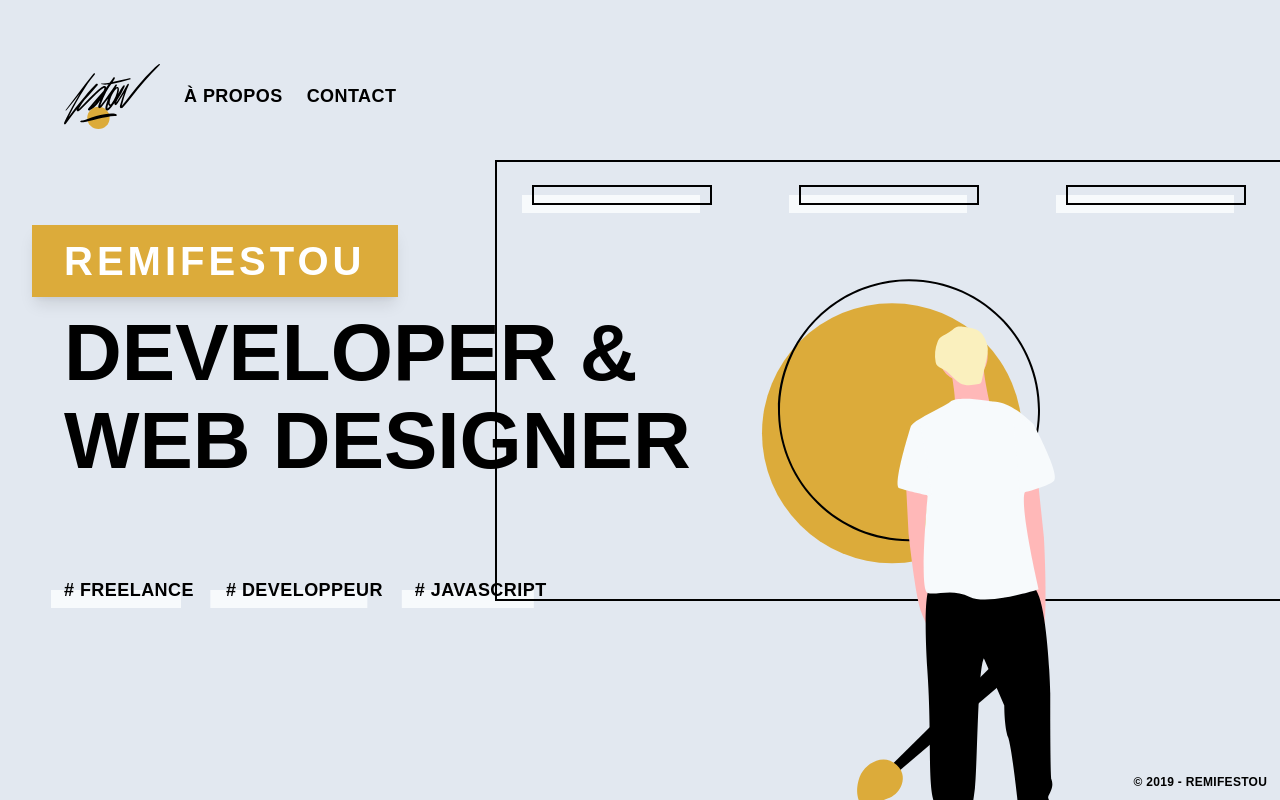
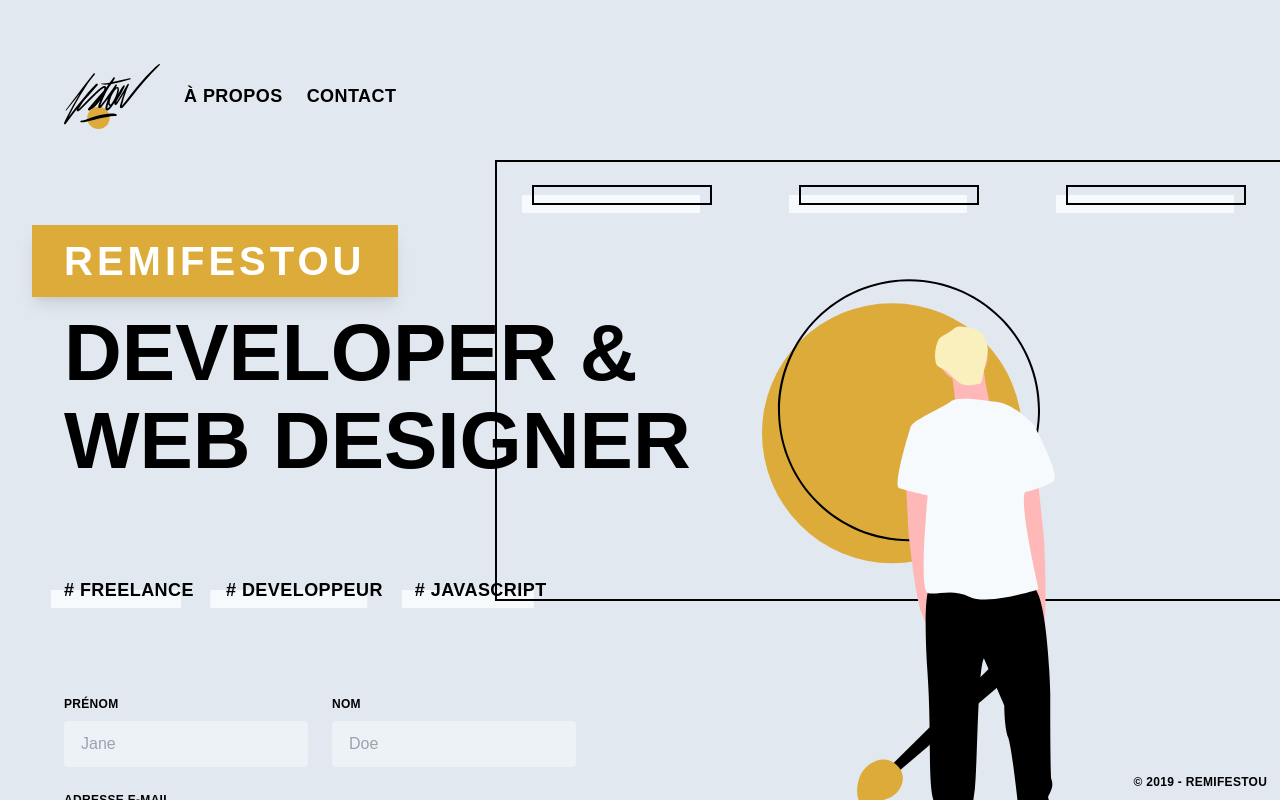
Before and after one commit to remifestou/me, a React (Create React App) app: page / in a window 1280 px wide. Built offline with nearby package versions, Linux system fonts and the light colour scheme; a web font is replaced by a local one.

Commit message:
test form

```diff
--- a/src/pages/Home.js
+++ b/src/pages/Home.js
@@ -3,6 +3,7 @@ import React from 'react'
 import Illustration from './../components/illustrations/Home'
 import Title from '../components/Title'
 import Keywords from '../components/Keywords'
+import ContactForm from './../components/forms/Contact'
 
 function Home() {
   return (
@@ -10,6 +11,7 @@ function Home() {
         <Title />
         <Keywords />
         <Illustration />
+        <ContactForm />
     </div>
   );
 }
```
